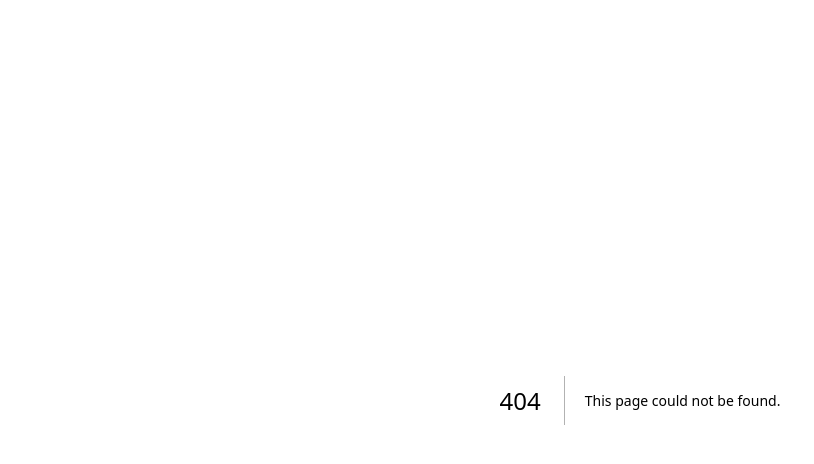
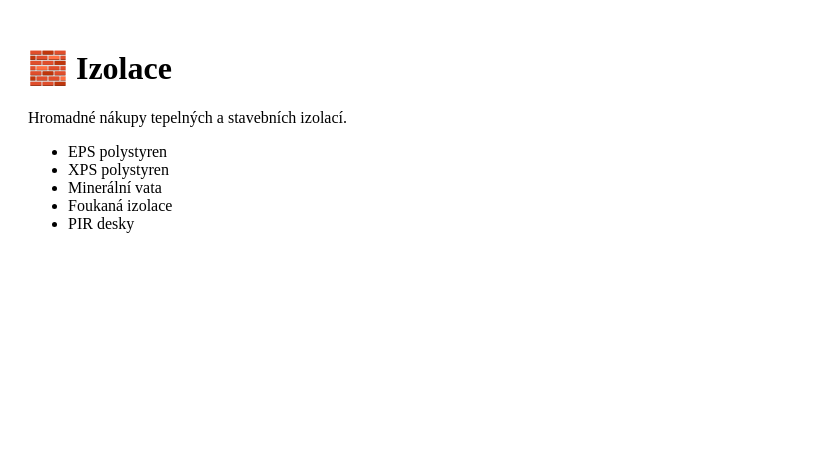
Before and after one commit to Hartmani/Baumarket, a Next.js app: page /izolace in a window 1280 px wide. Before the commit this address had no page. Shown: the top 464 px of the page, without its empty margins (0-814 px from the left). Built offline with nearby package versions, Linux system fonts and the light colour scheme.

Commit message:
Create page.tsx

```diff
--- /dev/null
+++ b/app/izolace/page.tsx
@@ -0,0 +1,29 @@
+export default function IzolacePage() {
+
+  return (
+
+    <main style={{ padding: "20px" }}>
+
+      <h1>🧱 Izolace</h1>
+
+      <p>Hromadné nákupy tepelných a stavebních izolací.</p>
+
+      <ul>
+
+        <li>EPS polystyren</li>
+
+        <li>XPS polystyren</li>
+
+        <li>Minerální vata</li>
+
+        <li>Foukaná izolace</li>
+
+        <li>PIR desky</li>
+
+      </ul>
+
+    </main>
+
+  );
+
+}
```
